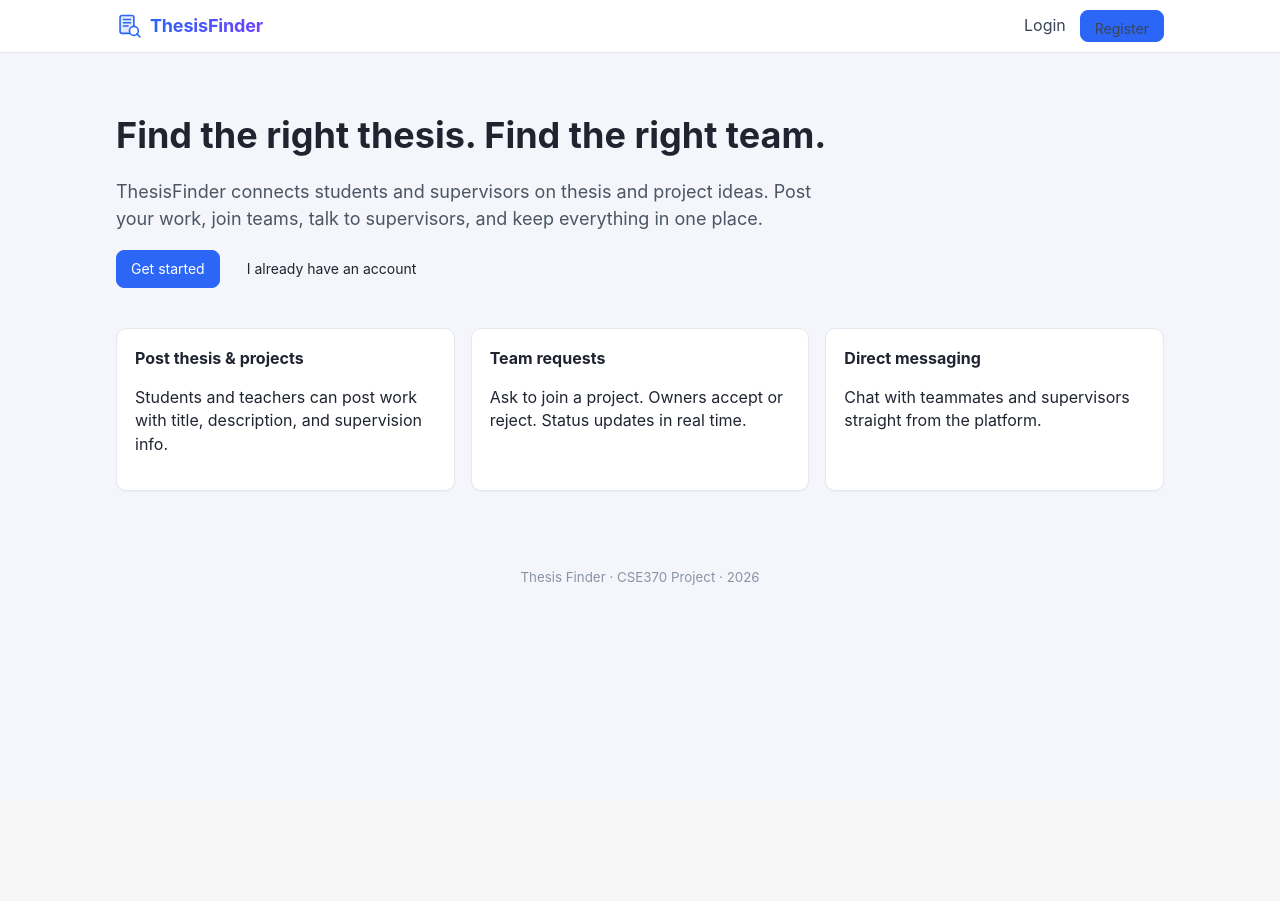
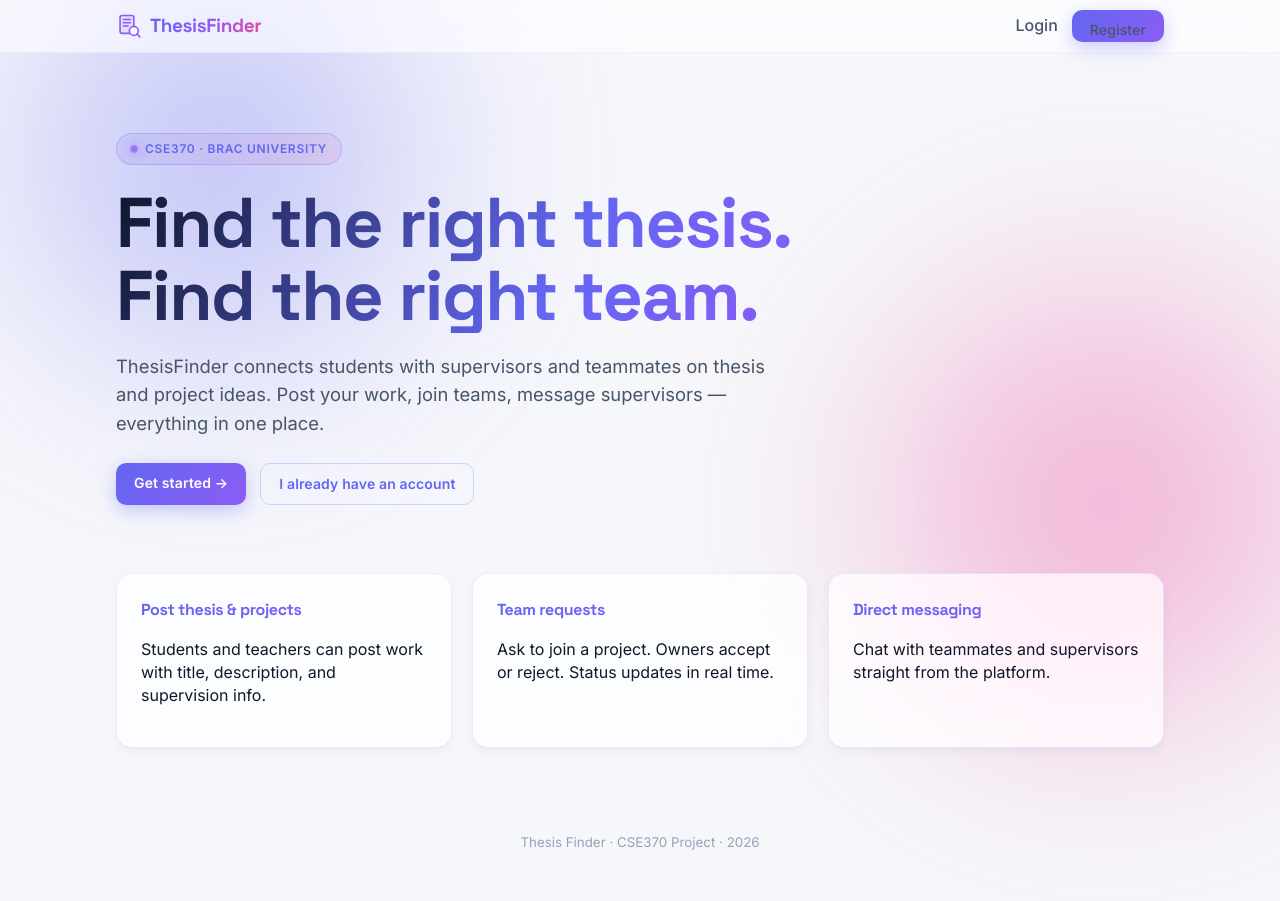
Before and after one commit to tah10mid/CSE370-PROJECT, a PHP site: page / in a window 1280 px wide. Before the commit the page ends 585 px from the top, so only its background shows below. Run offline with PHP 8.4, Linux system fonts and the light colour scheme.

Commit message:
Visual overhaul: gradient theme, glassmorphism, animated blobs
- assets/css/theme.css (NEW): Inter + Space Grotesk fonts, indigo /
  violet / pink palette, two animated radial-gradient blobs behind
  every page, glassmorphism on topbar / cards / form-card, gradient
  primary buttons with shimmer sweep on hover, gradient text for hero
  H1, brand-mark glow, gradient chat bubbles, gradient tags, gradient
  alert backgrounds
- includes/header.php: load theme.css after style.css and motion.css
- index.php: hero gets a pulsing kicker badge ('CSE370 / BRAC
  University'), title now line-broken for impact, primary CTA gets
  a right arrow

```diff
--- /dev/null
+++ b/assets/css/theme.css
@@ -0,0 +1,412 @@
+/* ====================================================================
+   Modern theme overlay for Thesis Finder.
+   Loaded AFTER style.css and motion.css so it wins on specificity ties.
+   Dramatic visual lift: gradient palette, glassmorphism, animated blobs.
+   ==================================================================== */
+
+@import url('https://fonts.googleapis.com/css2?family=Inter:wght@400;500;600;700;800;900&family=Space+Grotesk:wght@500;700&display=swap');
+
+:root {
+    /* Vibrant accent palette */
+    --grad-1: #6366f1;        /* indigo */
+    --grad-2: #8b5cf6;        /* violet */
+    --grad-3: #ec4899;        /* pink */
+    --grad-4: #06b6d4;        /* cyan accent */
+
+    --accent: #6366f1;
+    --accent-soft: rgba(99, 102, 241, 0.18);
+    --accent-glow: 0 0 30px rgba(99, 102, 241, 0.25);
+
+    --ink: #0f172a;
+    --ink-soft: #475569;
+    --ink-faint: #94a3b8;
+
+    --bg-base: #f6f7fb;
+    --card-bg: rgba(255, 255, 255, 0.72);
+    --card-border: rgba(99, 102, 241, 0.12);
+    --card-border-hover: rgba(99, 102, 241, 0.35);
+
+    --shadow-soft: 0 1px 2px rgba(15, 23, 42, .04), 0 4px 12px rgba(15, 23, 42, .04);
+    --shadow-hover: 0 12px 32px rgba(99, 102, 241, 0.18);
+    --shadow-deep:  0 24px 60px rgba(99, 102, 241, 0.22);
+}
+
+/* --------------------------------------------------------------------
+   Typography reset
+   -------------------------------------------------------------------- */
+html { scroll-behavior: smooth; }
+
+body {
+    font-family: 'Inter', -apple-system, BlinkMacSystemFont, 'Segoe UI',
+                 Roboto, Helvetica, Arial, sans-serif;
+    color: var(--ink);
+    background: var(--bg-base);
+    min-height: 100vh;
+    position: relative;
+    overflow-x: hidden;
+    font-feature-settings: 'cv11','ss01';
+}
+
+h1, h2, h3, .brand-text {
+    font-family: 'Space Grotesk', 'Inter', sans-serif;
+    letter-spacing: -0.022em;
+    font-weight: 700;
+}
+
+h1 { font-weight: 800; }
+
+/* --------------------------------------------------------------------
+   Animated background blobs (one fixed layer behind everything)
+   -------------------------------------------------------------------- */
+body::before,
+body::after {
+    content: "";
+    position: fixed;
+    border-radius: 50%;
+    filter: blur(90px);
+    opacity: 0.5;
+    pointer-events: none;
+    z-index: -1;
+    will-change: transform;
+}
+body::before {
+    width: 520px;
+    height: 520px;
+    top: -160px;
+    left: -120px;
+    background: radial-gradient(circle, var(--grad-1) 0%, transparent 70%);
+    animation: blob-1 22s ease-in-out infinite;
+}
+body::after {
+    width: 600px;
+    height: 600px;
+    top: 30vh;
+    right: -180px;
+    background: radial-gradient(circle, var(--grad-3) 0%, transparent 70%);
+    animation: blob-2 28s ease-in-out infinite;
+}
+@keyframes blob-1 {
+    0%, 100% { transform: translate(0, 0) scale(1); }
+    33%      { transform: translate(80px, 60px)  scale(1.1); }
+    66%      { transform: translate(-40px, 100px) scale(0.95); }
+}
+@keyframes blob-2 {
+    0%, 100% { transform: translate(0, 0) scale(1); }
+    50%      { transform: translate(-120px, -80px) scale(1.15); }
+}
+
+/* --------------------------------------------------------------------
+   Topbar — frosted glass
+   -------------------------------------------------------------------- */
+.topbar {
+    background: rgba(255, 255, 255, 0.6);
+    backdrop-filter: blur(20px) saturate(160%);
+    -webkit-backdrop-filter: blur(20px) saturate(160%);
+    border-bottom: 1px solid rgba(99, 102, 241, 0.08);
+}
+.topbar.is-condensed {
+    background: rgba(255, 255, 255, 0.85);
+    box-shadow: 0 6px 24px rgba(99, 102, 241, 0.08);
+}
+
+.brand-text {
+    font-size: 19px;
+    background: linear-gradient(120deg, var(--grad-1), var(--grad-2) 50%, var(--grad-3));
+    -webkit-background-clip: text;
+            background-clip: text;
+    color: transparent;
+}
+.nav a { color: var(--ink-soft); font-weight: 500; }
+.nav a:hover { color: var(--ink); text-decoration: none; }
+.nav a.is-active { color: var(--accent); }
+.nav a::after { background: linear-gradient(90deg, var(--grad-1), var(--grad-3)); }
+
+/* --------------------------------------------------------------------
+   Hero — make this thing pop
+   -------------------------------------------------------------------- */
+.hero { padding: 64px 0 32px; position: relative; }
+
+.hero-kicker {
+    display: inline-flex;
+    align-items: center;
+    gap: 8px;
+    padding: 6px 14px;
+    border-radius: 999px;
+    background: linear-gradient(135deg, rgba(99,102,241,.10), rgba(236,72,153,.10));
+    border: 1px solid rgba(99, 102, 241, 0.25);
+    color: var(--accent);
+    font-size: 12px;
+    font-weight: 600;
+    letter-spacing: 0.06em;
+    text-transform: uppercase;
+    margin-bottom: 22px;
+}
+.hero-kicker::before {
+    content: "";
+    width: 6px;
+    height: 6px;
+    border-radius: 50%;
+    background: var(--grad-2);
+    box-shadow: 0 0 12px var(--grad-2);
+    animation: kicker-pulse 2s ease-in-out infinite;
+}
+@keyframes kicker-pulse {
+    0%, 100% { transform: scale(1);   opacity: 1; }
+    50%      { transform: scale(1.4); opacity: .65; }
+}
+
+/* Button shimmer sweep on hover for primary CTA */
+.btn-primary::after {
+    content: "";
+    position: absolute;
+    top: 0;
+    left: -120%;
+    width: 60%;
+    height: 100%;
+    background: linear-gradient(120deg, transparent, rgba(255,255,255,.45), transparent);
+    transition: left var(--motion-slower) var(--ease-out);
+}
+.btn-primary:hover::after { left: 130%; }
+
+.hero h1 {
+    font-size: clamp(2.4rem, 5.5vw, 4.5rem);
+    line-height: 1.04;
+    background: linear-gradient(120deg, var(--ink) 0%, var(--grad-1) 50%, var(--grad-2) 80%, var(--grad-3) 100%);
+    -webkit-background-clip: text;
+            background-clip: text;
+    color: transparent;
+    margin: 0 0 18px;
+    max-width: 900px;
+}
+.hero .lead {
+    font-size: 1.15rem;
+    color: var(--ink-soft);
+    max-width: 660px;
+    line-height: 1.55;
+}
+.hero-actions { margin-top: 26px; gap: 14px; }
+
+/* --------------------------------------------------------------------
+   Cards — glassmorphism
+   -------------------------------------------------------------------- */
+.card {
+    background: var(--card-bg);
+    backdrop-filter: blur(18px) saturate(160%);
+    -webkit-backdrop-filter: blur(18px) saturate(160%);
+    border: 1px solid var(--card-border);
+    border-radius: 16px;
+    box-shadow: var(--shadow-soft);
+    padding: 22px;
+}
+.card:hover, .work-card:hover {
+    border-color: var(--card-border-hover);
+    box-shadow: var(--shadow-hover);
+    transform: translateY(-3px);
+}
+
+/* Features grid on landing */
+.features { gap: 20px; margin-top: 36px; }
+.features .card { padding: 24px; }
+.features .card h3 {
+    background: linear-gradient(120deg, var(--grad-1), var(--grad-2));
+    -webkit-background-clip: text;
+            background-clip: text;
+    color: transparent;
+}
+
+/* --------------------------------------------------------------------
+   Buttons — gradient fills + glow
+   -------------------------------------------------------------------- */
+.btn {
+    border-radius: 10px;
+    font-weight: 600;
+    letter-spacing: 0.01em;
+    padding: 10px 18px;
+}
+.btn-sm { padding: 6px 12px; font-size: 12px; }
+
+.btn-primary {
+    color: #fff;
+    background: linear-gradient(135deg, var(--grad-1) 0%, var(--grad-2) 100%);
+    border: none;
+    box-shadow: 0 6px 18px rgba(99, 102, 241, 0.32);
+    position: relative;
+    overflow: hidden;
+    z-index: 0;
+}
+.btn-primary::before {
+    content: "";
+    position: absolute;
+    inset: 0;
+    background: linear-gradient(135deg, var(--grad-2) 0%, var(--grad-3) 100%);
+    opacity: 0;
+    transition: opacity var(--motion-base) var(--ease-out);
+    z-index: -1;
+}
+.btn-primary:hover { color: #fff; box-shadow: 0 10px 28px rgba(139, 92, 246, 0.45); }
+.btn-primary:hover::before { opacity: 1; }
+
+.btn-ghost {
+    background: transparent;
+    border: 1px solid rgba(99, 102, 241, 0.25);
+    color: var(--accent);
+}
+.btn-ghost:hover { background: rgba(99, 102, 241, 0.08); }
+
+.btn-danger {
+    background: linear-gradient(135deg, #ef4444, #dc2626);
+    border: none;
+    box-shadow: 0 6px 16px rgba(239, 68, 68, 0.28);
+    color: #fff;
+}
+
+/* --------------------------------------------------------------------
+   Tags — gradient pills
+   -------------------------------------------------------------------- */
+.tag {
+    background: rgba(99, 102, 241, 0.08);
+    color: var(--accent);
+    border: 1px solid rgba(99, 102, 241, 0.18);
+    border-radius: 999px;
+    font-size: 11px;
+    padding: 3px 10px;
+    font-weight: 600;
+    letter-spacing: 0.02em;
+    text-transform: uppercase;
+}
+.tag-thesis  { background: linear-gradient(135deg, rgba(99,102,241,.12), rgba(139,92,246,.12)); color: var(--grad-2); border-color: rgba(139,92,246,.3); }
+.tag-project { background: linear-gradient(135deg, rgba(236,72,153,.12), rgba(244,114,182,.12)); color: var(--grad-3); border-color: rgba(236,72,153,.3); }
+
+/* --------------------------------------------------------------------
+   Chips — softer
+   -------------------------------------------------------------------- */
+.chip {
+    background: linear-gradient(135deg, rgba(99,102,241,.08), rgba(139,92,246,.08));
+    border: 1px solid rgba(99,102,241,.15);
+    color: var(--ink);
+    border-radius: 999px;
+    padding: 5px 12px;
+}
+
+/* --------------------------------------------------------------------
+   Forms — bigger + brighter focus
+   -------------------------------------------------------------------- */
+.form-card {
+    border: 1px solid var(--card-border);
+    background: var(--card-bg);
+    backdrop-filter: blur(20px) saturate(160%);
+    -webkit-backdrop-filter: blur(20px) saturate(160%);
+    border-radius: 18px;
+    box-shadow: var(--shadow-deep);
+    padding: 32px;
+    max-width: 460px;
+}
+.form-card h2 {
+    background: linear-gradient(120deg, var(--ink), var(--grad-1) 80%);
+    -webkit-background-clip: text;
+            background-clip: text;
+    color: transparent;
+    margin-top: 0;
+}
+.form input[type="text"],
+.form input[type="email"],
+.form input[type="password"],
+.form input[type="number"],
+.form input[type="search"],
+.form select,
+.form textarea {
+    border-radius: 10px;
+    border: 1.5px solid #e2e8f0;
+    background: #fff;
+    padding: 11px 13px;
+    font-size: 14px;
+}
+.form input:focus,
+.form select:focus,
+.form textarea:focus {
+    border-color: var(--accent);
+    box-shadow: 0 0 0 4px rgba(99, 102, 241, 0.16);
+}
+
+/* --------------------------------------------------------------------
+   Alerts / toasts
+   -------------------------------------------------------------------- */
+.alert {
+    border-radius: 12px;
+    border: 1px solid transparent;
+    font-weight: 500;
+}
+.alert-success {
+    background: linear-gradient(135deg, rgba(16, 185, 129, 0.12), rgba(5, 150, 105, 0.12));
+    color: #047857;
+    border-color: rgba(16, 185, 129, 0.3);
+}
+.alert-error {
+    background: linear-gradient(135deg, rgba(239, 68, 68, 0.12), rgba(220, 38, 38, 0.12));
+    color: #b91c1c;
+    border-color: rgba(239, 68, 68, 0.3);
+}
+.alert-toast {
+    background: rgba(255, 255, 255, 0.92);
+    backdrop-filter: blur(14px);
+    -webkit-backdrop-filter: blur(14px);
+}
+
+/* --------------------------------------------------------------------
+   Empty state polish
+   -------------------------------------------------------------------- */
+.empty-state svg {
+    width: 96px;
+    height: 96px;
+    color: var(--accent);
+    opacity: 0.55;
+}
+.empty-state p { color: var(--ink-soft); }
+
+/* --------------------------------------------------------------------
+   Chat thread
+   -------------------------------------------------------------------- */
+.chat-msg.mine .bubble {
+    background: linear-gradient(135deg, var(--grad-1), var(--grad-2));
+    box-shadow: 0 4px 14px rgba(99, 102, 241, 0.32);
+}
+.chat-msg.theirs .bubble {
+    background: rgba(255, 255, 255, 0.85);
+    border: 1px solid var(--card-border);
+}
+
+/* --------------------------------------------------------------------
+   Tables
+   -------------------------------------------------------------------- */
+.table th { background: rgba(99, 102, 241, 0.06); color: var(--ink); }
+.table td { vertical-align: middle; }
+.table tr:hover td { background: rgba(99, 102, 241, 0.03); }
+
+/* --------------------------------------------------------------------
+   Footer
+   -------------------------------------------------------------------- */
+.footer { color: var(--ink-faint); padding: 32px 0; }
+
+/* --------------------------------------------------------------------
+   Section spacing tweaks
+   -------------------------------------------------------------------- */
+.page-head { padding: 18px 0 8px; }
+.page-head h1 {
+    font-size: clamp(1.6rem, 3vw, 2.2rem);
+    margin: 0;
+}
+h2 { font-size: 1.15rem; margin-bottom: 14px; }
+
+/* --------------------------------------------------------------------
+   Brand mark refinement
+   -------------------------------------------------------------------- */
+.brand-mark { color: var(--grad-2); }
+.brand-mark .brand-glass circle { fill: rgba(255, 255, 255, 0.95); }
+.brand:hover .brand-mark { filter: drop-shadow(0 4px 8px rgba(139, 92, 246, 0.4)); }
+
+/* --------------------------------------------------------------------
+   Reduced motion: silence the blobs too
+   -------------------------------------------------------------------- */
+@media (prefers-reduced-motion: reduce) {
+    body::before, body::after { animation: none; }
+}
--- a/includes/header.php
+++ b/includes/header.php
@@ -10,6 +10,7 @@ $page_title = $page_title ?? 'Thesis Finder';
     <title><?= h($page_title) ?> &middot; Thesis Finder</title>
     <link rel="stylesheet" href="<?= url('/assets/css/style.css') ?>">
     <link rel="stylesheet" href="<?= url('/assets/css/motion.css') ?>">
+    <link rel="stylesheet" href="<?= url('/assets/css/theme.css') ?>">
 </head>
 <body>
 <header class="topbar">
--- a/index.php
+++ b/index.php
@@ -8,13 +8,14 @@ require __DIR__ . '/includes/header.php';
 ?>
 
 <section class="hero">
-    <h1>Find the right thesis. Find the right team.</h1>
+    <span class="hero-kicker">CSE370 &middot; BRAC University</span>
+    <h1>Find the right thesis.<br>Find the right team.</h1>
     <p class="lead">
-        ThesisFinder connects students and supervisors on thesis and project ideas.
-        Post your work, join teams, talk to supervisors, and keep everything in one place.
+        ThesisFinder connects students with supervisors and teammates on thesis and project ideas.
+        Post your work, join teams, message supervisors &mdash; everything in one place.
     </p>
     <div class="hero-actions">
-        <a class="btn btn-primary" href="<?= url('/auth/register.php') ?>">Get started</a>
+        <a class="btn btn-primary" href="<?= url('/auth/register.php') ?>">Get started &rarr;</a>
         <a class="btn btn-ghost" href="<?= url('/auth/login.php') ?>">I already have an account</a>
     </div>
 </section>
```
